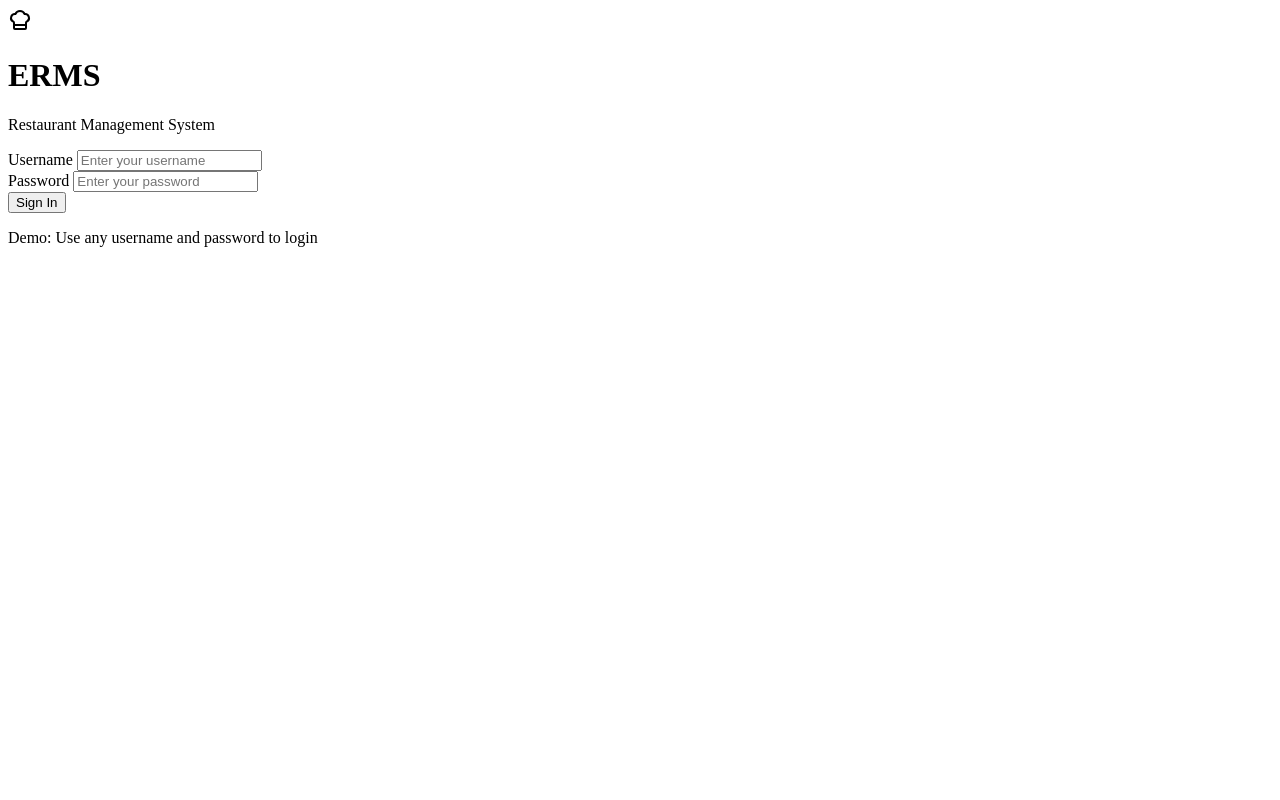
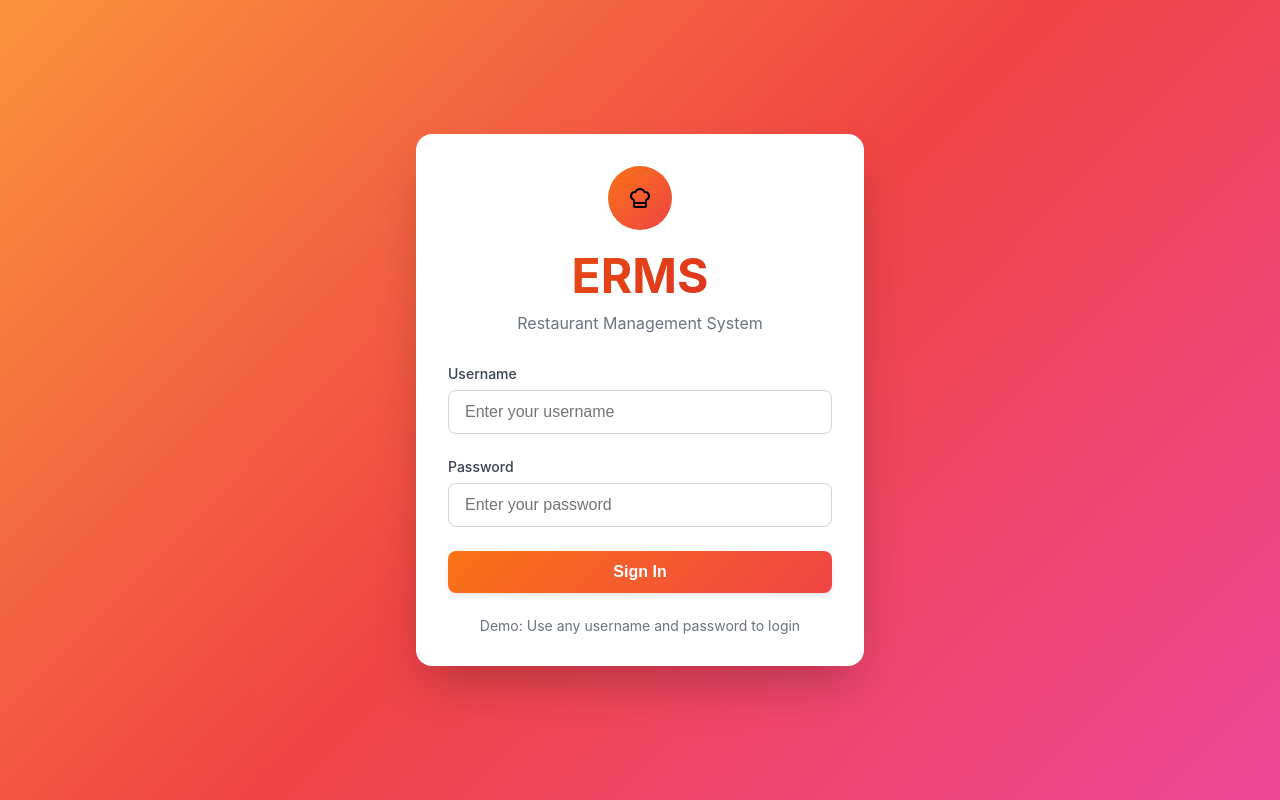
Before and after one commit to Okongostan/ERMS, a plain HTML site: page login.html in a window 1280 px wide. Drawn offline with nearby package versions, Linux system fonts and the light colour scheme.

Commit message:
login.html

```diff
--- a/login.html
+++ b/login.html
@@ -4,7 +4,7 @@
     <meta charset="UTF-8">
     <meta name="viewport" content="width=device-width, initial-scale=1.0">
     <title>ERMS - Login</title>
-    <link rel="stylesheet" href="assets\css\styles.css">
+    <link rel="stylesheet" href="styles.css">
     <script src="https://unpkg.com/lucide@latest/dist/umd/lucide.js"></script>
 </head>
 <body>
```
